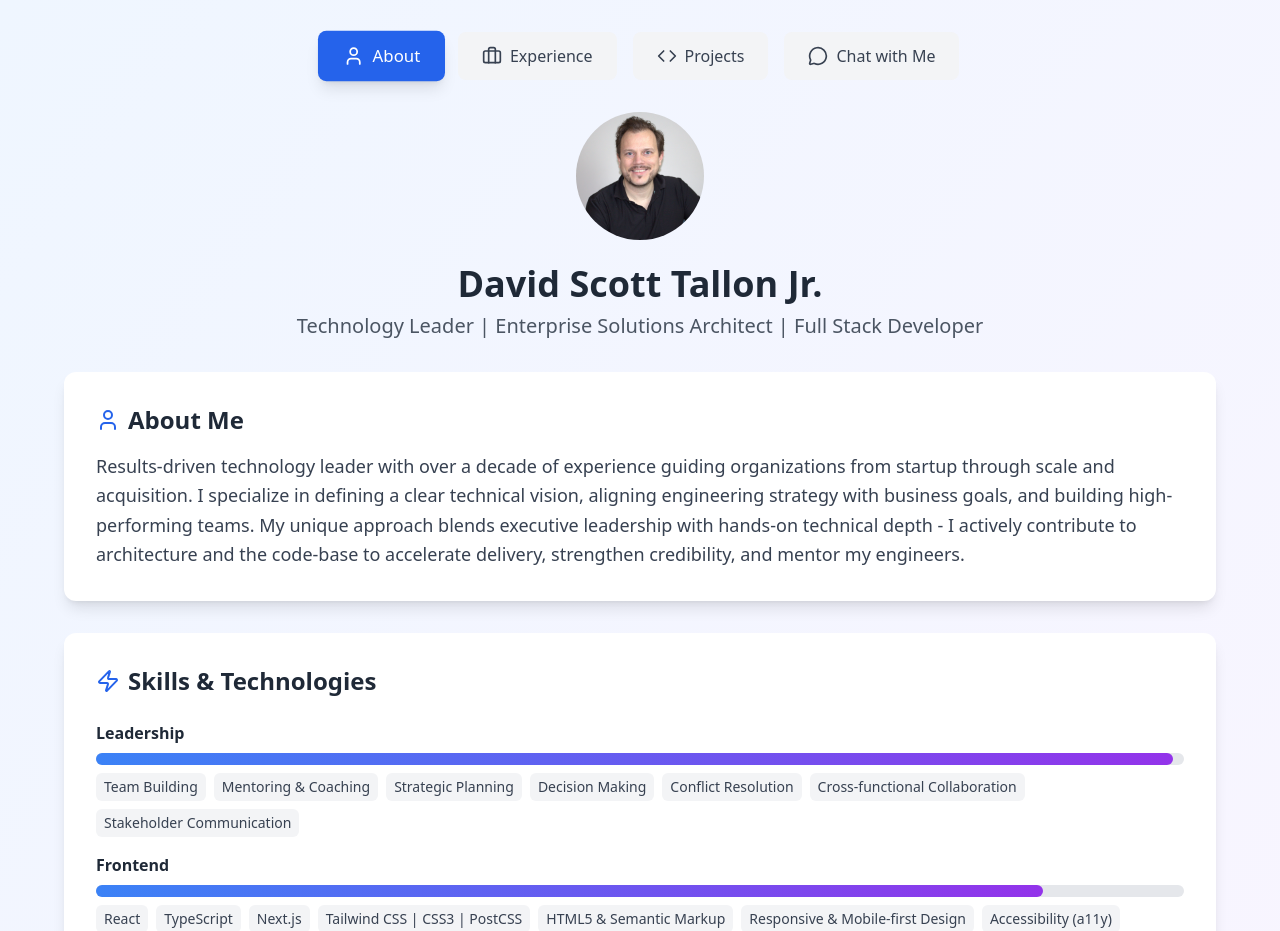
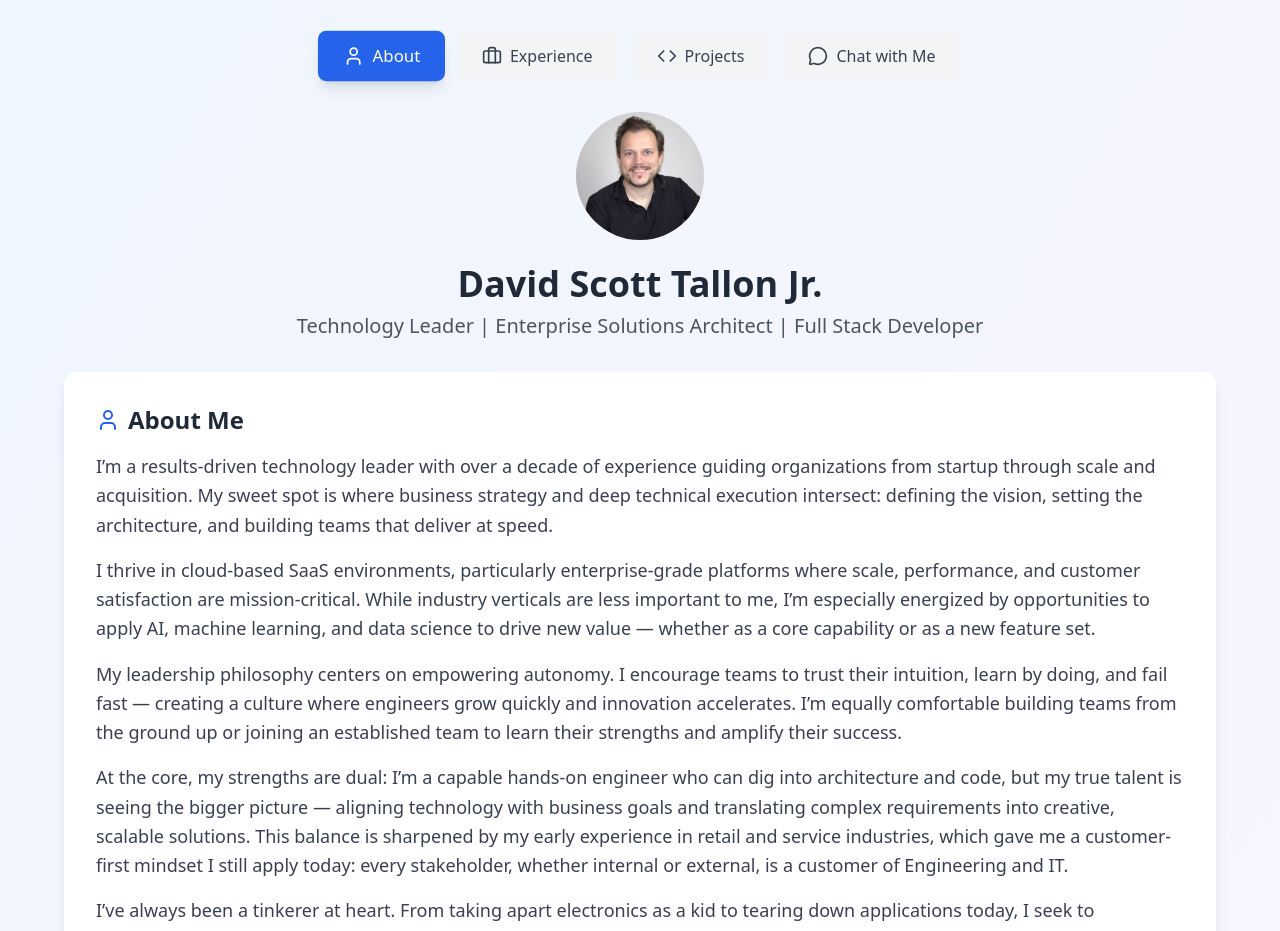
Before and after one commit to dtallon1984/resume-spa, a React (Vite) app: page / in a window 1280 px wide. Shown: the top 931 px of the page. Built offline with nearby package versions, Linux system fonts and the light colour scheme.

Commit message:
updated about me

```diff
--- a/src/data/profileData.ts
+++ b/src/data/profileData.ts
@@ -9,10 +9,14 @@ export const profileData: ProfileData = {
   phone: "+1(708)323-8561",
   location: "Thompson's Station, TN",
   github: "https://github.com/dtallon1984",
-  summary: "Results-driven technology leader with over a decade of experience guiding organizations from startup through scale and acquisition. " +
-            "I specialize in defining a clear technical vision, aligning engineering strategy with business goals, and building high-performing teams. " +
-            "My unique approach blends executive leadership with hands-on technical depth - I actively contribute to architecture and the code-base to accelerate delivery, strengthen credibility, and mentor my engineers.",
-  skills: [
+  summary: [
+  "I’m a results-driven technology leader with over a decade of experience guiding organizations from startup through scale and acquisition. My sweet spot is where business strategy and deep technical execution intersect: defining the vision, setting the architecture, and building teams that deliver at speed.",
+  "I thrive in cloud-based SaaS environments, particularly enterprise-grade platforms where scale, performance, and customer satisfaction are mission-critical. While industry verticals are less important to me, I’m especially energized by opportunities to apply AI, machine learning, and data science to drive new value — whether as a core capability or as a new feature set.",
+  "My leadership philosophy centers on empowering autonomy. I encourage teams to trust their intuition, learn by doing, and fail fast — creating a culture where engineers grow quickly and innovation accelerates. I’m equally comfortable building teams from the ground up or joining an established team to learn their strengths and amplify their success.",
+  "At the core, my strengths are dual: I’m a capable hands-on engineer who can dig into architecture and code, but my true talent is seeing the bigger picture — aligning technology with business goals and translating complex requirements into creative, scalable solutions. This balance is sharpened by my early experience in retail and service industries, which gave me a customer-first mindset I still apply today: every stakeholder, whether internal or external, is a customer of Engineering and IT.",
+  "I’ve always been a tinkerer at heart. From taking apart electronics as a kid to tearing down applications today, I seek to understand how things work — and then make them better. That drive fuels my passion for building and scaling products, mentoring engineers, and helping organizations achieve ambitious outcomes."
+],
+skills: [
     { category: "Leadership", items: ["Team Building",
     "Mentoring & Coaching",
     "Strategic Planning",
--- a/src/pages/About.tsx
+++ b/src/pages/About.tsx
@@ -35,12 +35,16 @@ const About: React.FC = () => {
       </div>
 
       <div className="bg-white rounded-xl p-8 shadow-lg">
-        <h2 className="text-2xl font-bold text-gray-800 mb-4 flex items-center gap-2">
-          <User className="text-blue-600" />
-          About Me
-        </h2>
-        <p className="text-gray-700 leading-relaxed text-lg">{profileData.summary}</p>
-      </div>
+  <h2 className="text-2xl font-bold text-gray-800 mb-4 flex items-center gap-2">
+    <User className="text-blue-600" />
+    About Me
+  </h2>
+  {profileData.summary.map((para, idx) => (
+    <p key={idx} className="text-gray-700 leading-relaxed text-lg mb-4">
+      {para}
+    </p>
+  ))}
+</div>
 
       <div className="bg-white rounded-xl p-8 shadow-lg">
         <h2 className="text-2xl font-bold text-gray-800 mb-6 flex items-center gap-2">
--- a/src/types/profile.ts
+++ b/src/types/profile.ts
@@ -37,7 +37,7 @@ export interface ProfileData {
   phone: string;
   location: string;
   github: string;
-  summary: string;
+  summary: string[];
   skills: Skill[];
   experience: Experience[];
   projects: Project[];
```
